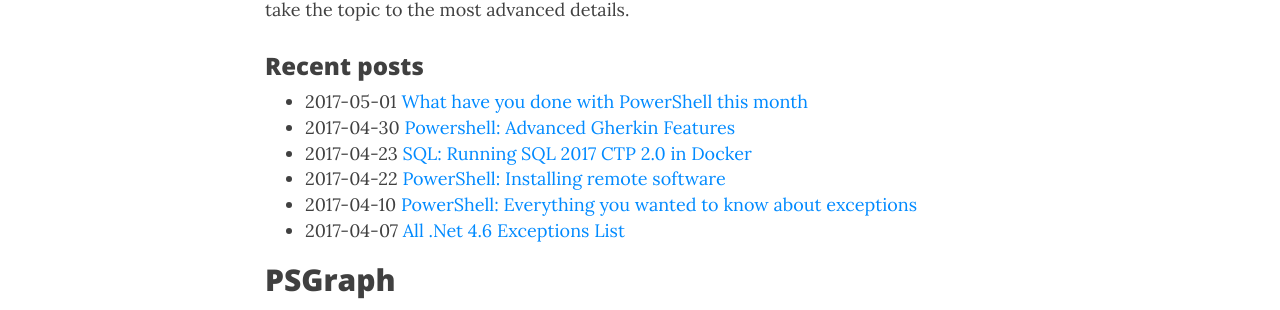
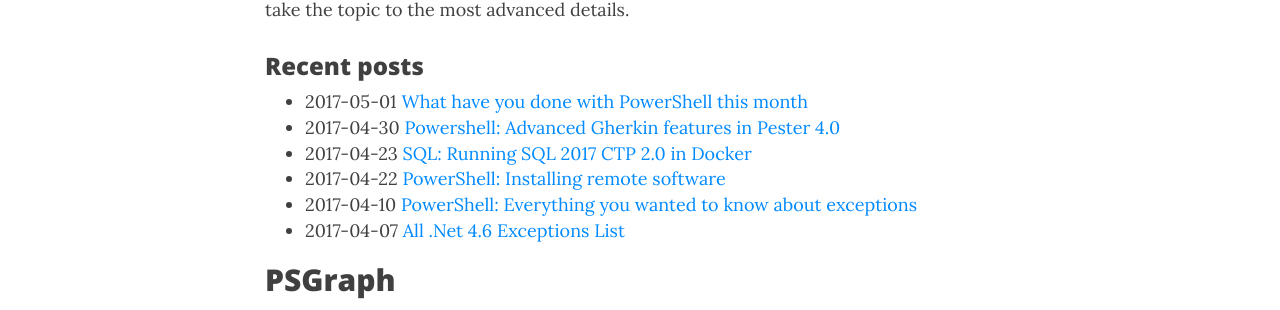
Before and after one commit to KevinMarquette/kevinmarquette.github.io, a Jekyll site: the page built from index.md, in a window 1280 px wide and 900 px high, scrolled down 587 px. Shown: the part 144-454 px from the top of the window. Built offline with Jekyll 4.4.1, drawn with Linux system fonts in a browser that asks for light colours; nearby versions of some CDN libraries.

Commit message:
adjustments

```diff
--- a/index.md
+++ b/index.md
@@ -22,7 +22,7 @@
 ### Recent posts
 
 * 2017-05-01 [What have you done with PowerShell this month](https://kevinmarquette.github.io/2017-05-01-Powershell-last-month/?utm_source=blog&utm_medium=blog&utm_content=recent)
-* 2017-04-30  [Powershell: Advanced Gherkin Features](2017-04-30-Powershell-Gherkin-advanced-features/?utm_source=blog&utm_medium=blog&utm_content=recent)
+* 2017-04-30  [Powershell: Advanced Gherkin features in Pester 4.0](2017-04-30-Powershell-Gherkin-advanced-features/?utm_source=blog&utm_medium=blog&utm_content=recent)
 * 2017-04-23 [SQL: Running SQL 2017 CTP 2.0 in Docker](https://kevinmarquette.github.io/2017-04-23-SQL-running-sql-server-in-docker/?utm_source=blog&utm_medium=blog&utm_content=recent)
 * 2017-04-22 [PowerShell: Installing remote software](https://kevinmarquette.github.io/2017-04-22-Powershell-installing-remote-software/?utm_source=blog&utm_medium=blog&utm_content=recent)
 * 2017-04-10 [PowerShell: Everything you wanted to know about exceptions](https://kevinmarquette.github.io/2017-04-10-Powershell-exceptions-everything-you-ever-wanted-to-know/?utm_source=blog&utm_medium=blog&utm_content=recent)
```
Also changed, not shown: _posts/2017-05-01-Powershell-last-month.md (+1 -0 lines).
